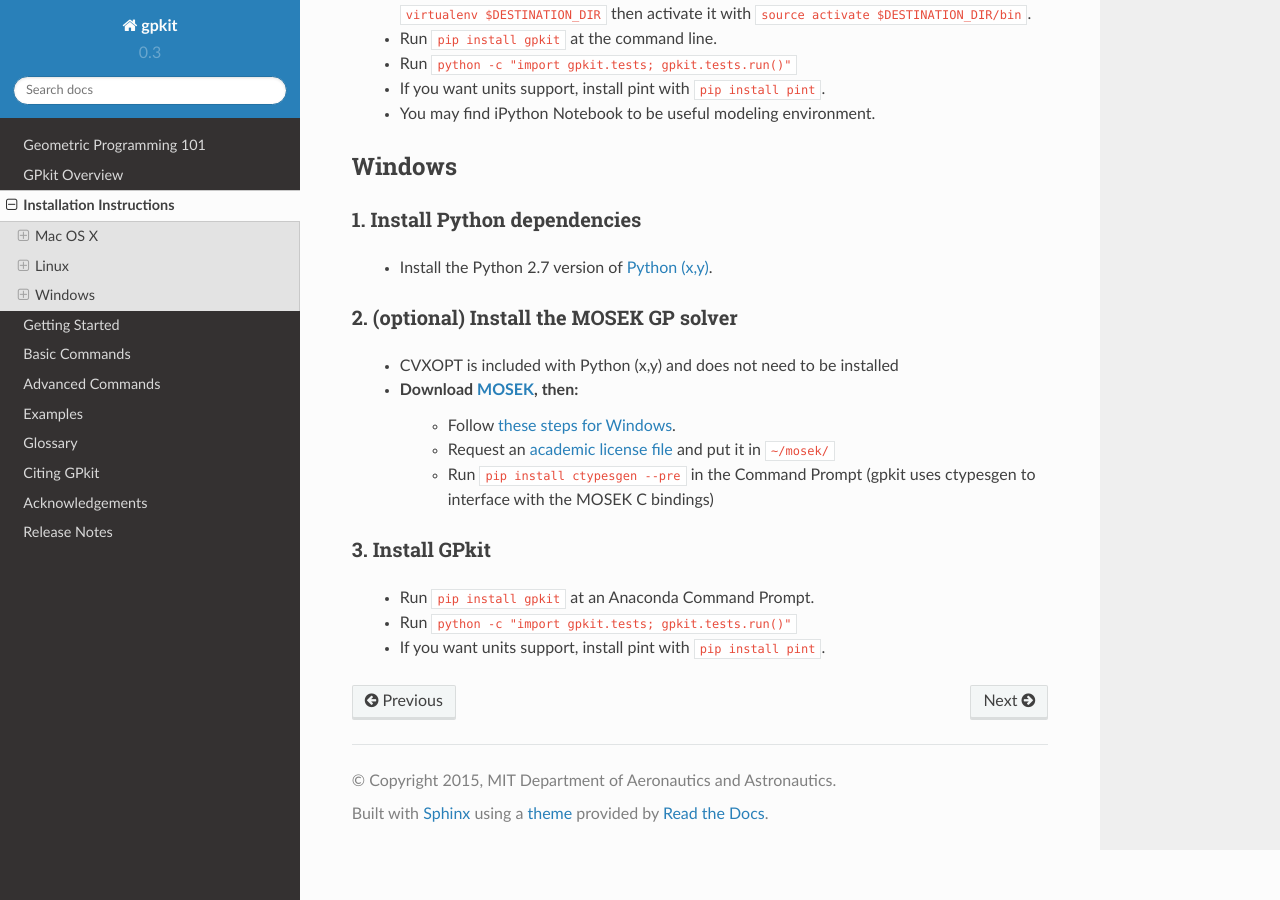
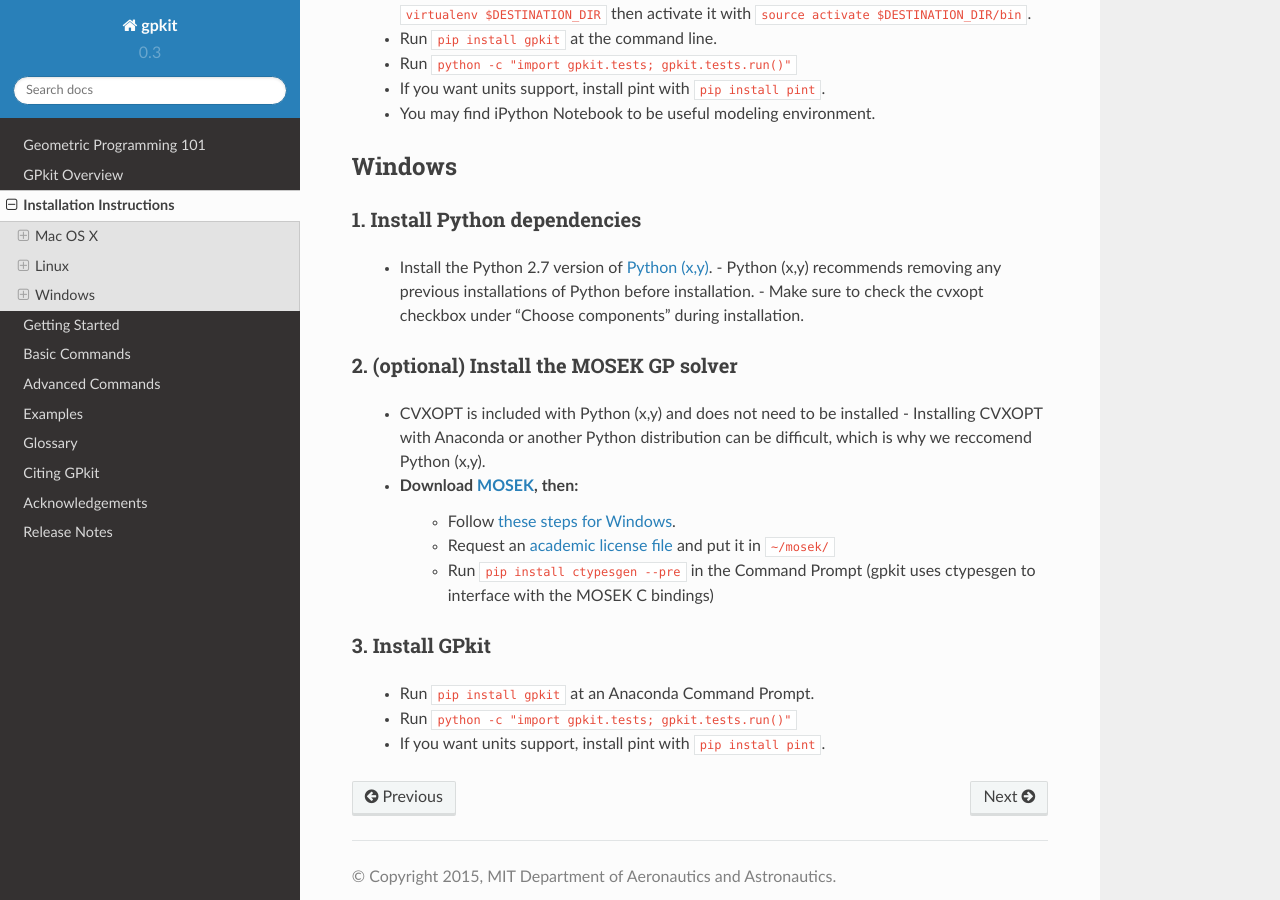
Before and after one commit to convexengineering/gpkit, a Sphinx documentation site: the page built from docs/source/installation.rst, in a window 1280 px wide and 900 px high, scrolled down 1669 px. Built offline with Sphinx 7.4.7 and the Read the Docs theme 2.0.0, drawn with Linux system fonts in a browser that asks for light colours.

Commit message:
add anaconda disclaimers

```diff
--- a/docs/source/installation.rst
+++ b/docs/source/installation.rst
@@ -74,12 +74,15 @@ Windows
 1. Install Python dependencies
 ++++++++++++++++++++++++++++++
   - Install the Python 2.7 version of `Python (x,y) <https://python-xy.github.io/downloads.html>`_.
+    - Python (x,y) recommends removing any previous installations of Python before installation.
+    - Make sure to check the cvxopt checkbox under "Choose components" during installation.
 
 
 2. (optional) Install the MOSEK GP solver
 +++++++++++++++++++++++++++++++++++++++++
 
   - CVXOPT is included with Python (x,y) and does not need to be installed
+    - Installing CVXOPT with Anaconda or another Python distribution can be difficult, which is why we reccomend Python (x,y).
 
   - Download `MOSEK <http://mosek.com/resources/downloads>`_, then:
       - Follow `these steps for Windows <http://docs.mosek.com/7.0/toolsinstall/Windows_installation.html>`_.
```
